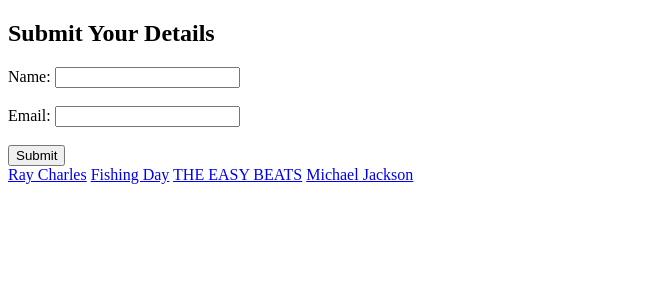
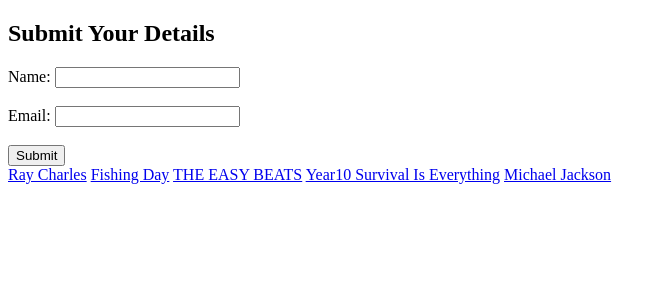
Before and after one commit to naselectric/test21, a Flask app: page / in a window 1280 px wide. Shown: the top 300 px of the page, without its empty margins (0-665 px from the left). Run offline with Flask 2, Linux system fonts and the light colour scheme; some libraries are stand-ins or nearby versions.

Commit message:
Update form.html

```diff
--- a/templates/form.html
+++ b/templates/form.html
@@ -24,6 +24,7 @@
 
     <a href="https://photos.app.goo.gl/gNCNNKDkSPvE64HB6">Fishing Day</a>
     <a href="https://youtu.be/7LoLor8TlWA?feature=shared">THE EASY BEATS</a>
+    <a href="https://youtu.be/Agkdawf9rwM?si=qb88pOinYkNUeyS7">Year10 Survival Is Everything</a>
 
     <a href="https://www.youtube.com/watch?v=QNJL6nfu__Q&list=RDQNJL6nfu__Q&start_radio=1">Michael Jackson</a>
 
```
